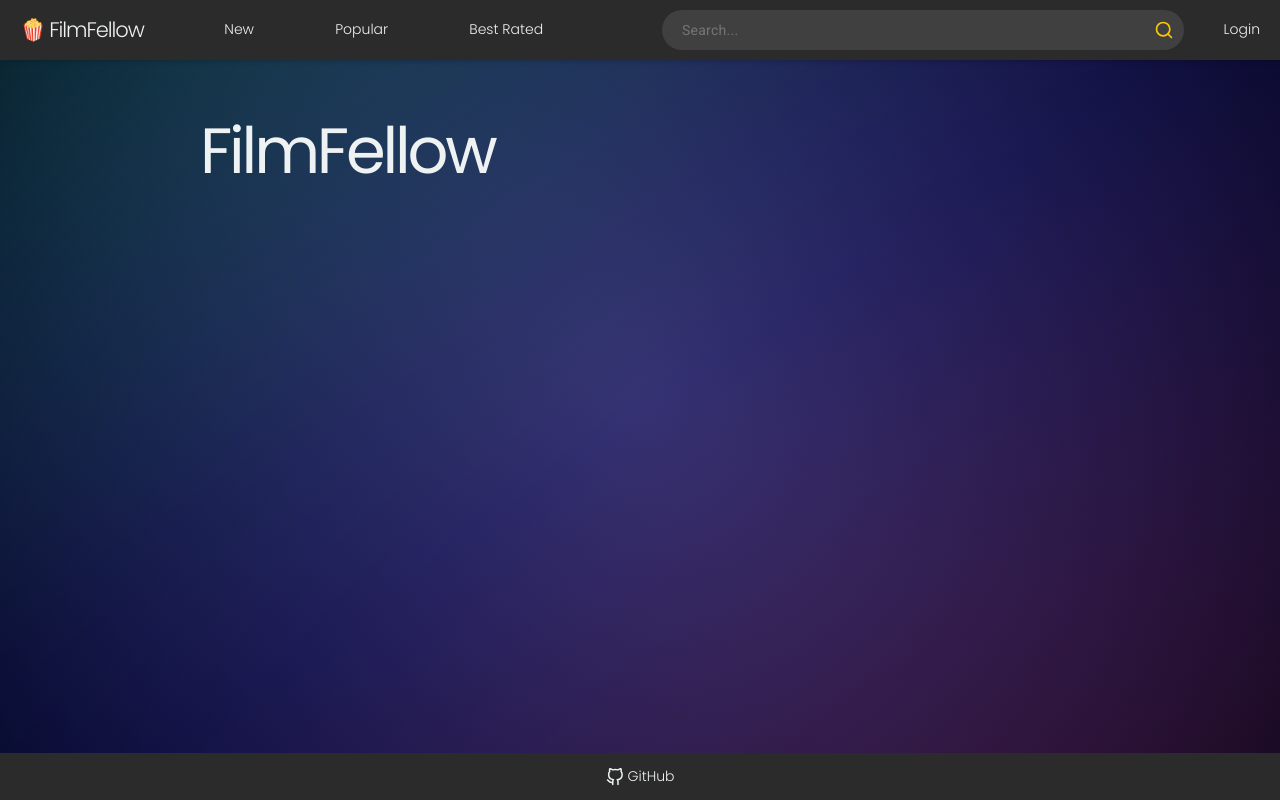
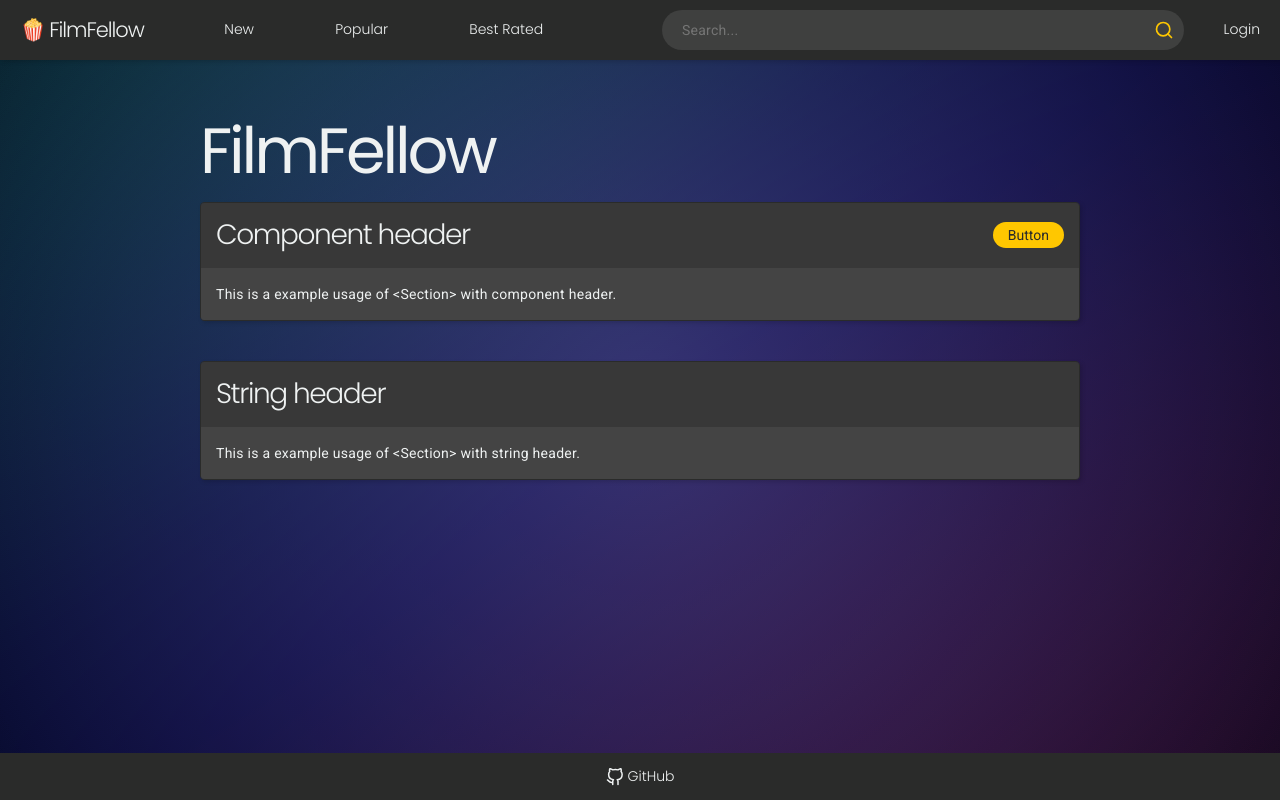
Before and after one commit to Moiman/FilmFellow, a Next.js app in the folder frontend/: page / in a window 1280 px wide. Built offline with nearby package versions, Linux system fonts and the light colour scheme.

Commit message:
Add Section component and tests for header and content rendering

```diff
--- a/frontend/app/page.tsx
+++ b/frontend/app/page.tsx
@@ -1,7 +1,23 @@
+import { Section } from "@/components/section";
+
 export default function Home() {
+  const exampleHeader = (
+    <div style={{ display: "flex", justifyContent: "space-between", alignItems: "center" }}>
+      <h3>Component header</h3> <button>Button</button>
+    </div>
+  );
+
   return (
     <main>
       <h1>FilmFellow</h1>
+
+      <Section header={exampleHeader}>
+        <p>This is a example usage of {"<Section>"} with component header.</p>
+      </Section>
+
+      <Section header="String header">
+        <p>This is a example usage of {"<Section>"} with string header.</p>
+      </Section>
     </main>
   );
 }
--- /dev/null
+++ b/frontend/components/section.tsx
@@ -0,0 +1,15 @@
+import { ReactElement } from "react";
+
+interface SectionProps {
+  header: string | ReactElement;
+  children: ReactElement;
+}
+
+export const Section = ({ header, children }: SectionProps) => {
+  return (
+    <section className="section">
+      <div className="section-header">{typeof header === "string" ? <h3>{header}</h3> : header}</div>
+      <div className="section-content">{children}</div>
+    </section>
+  );
+};
--- a/frontend/sass/components/_index.scss
+++ b/frontend/sass/components/_index.scss
@@ -1,2 +1,3 @@
 @forward "./buttons";
 @forward "./form";
+@forward "./section";
--- /dev/null
+++ b/frontend/sass/components/_section.scss
@@ -0,0 +1,22 @@
+@use "../abstracts/" as abstracts;
+
+.section {
+  width: 100%;
+  margin: auto auto 40px auto;
+  overflow: hidden;
+
+  box-shadow: abstracts.$default-shadow;
+
+  border: 1px solid abstracts.$primary-dark;
+  border-radius: abstracts.$default-border-radius;
+}
+
+.section-header {
+  background-color: abstracts.$primary-darkgrey;
+  padding: 10px 15px;
+}
+
+.section-content {
+  background-color: abstracts.$primary-grey;
+  padding: 15px;
+}
```
Also changed, not shown: 1 other file (tests, documents, lock files or other folders).
